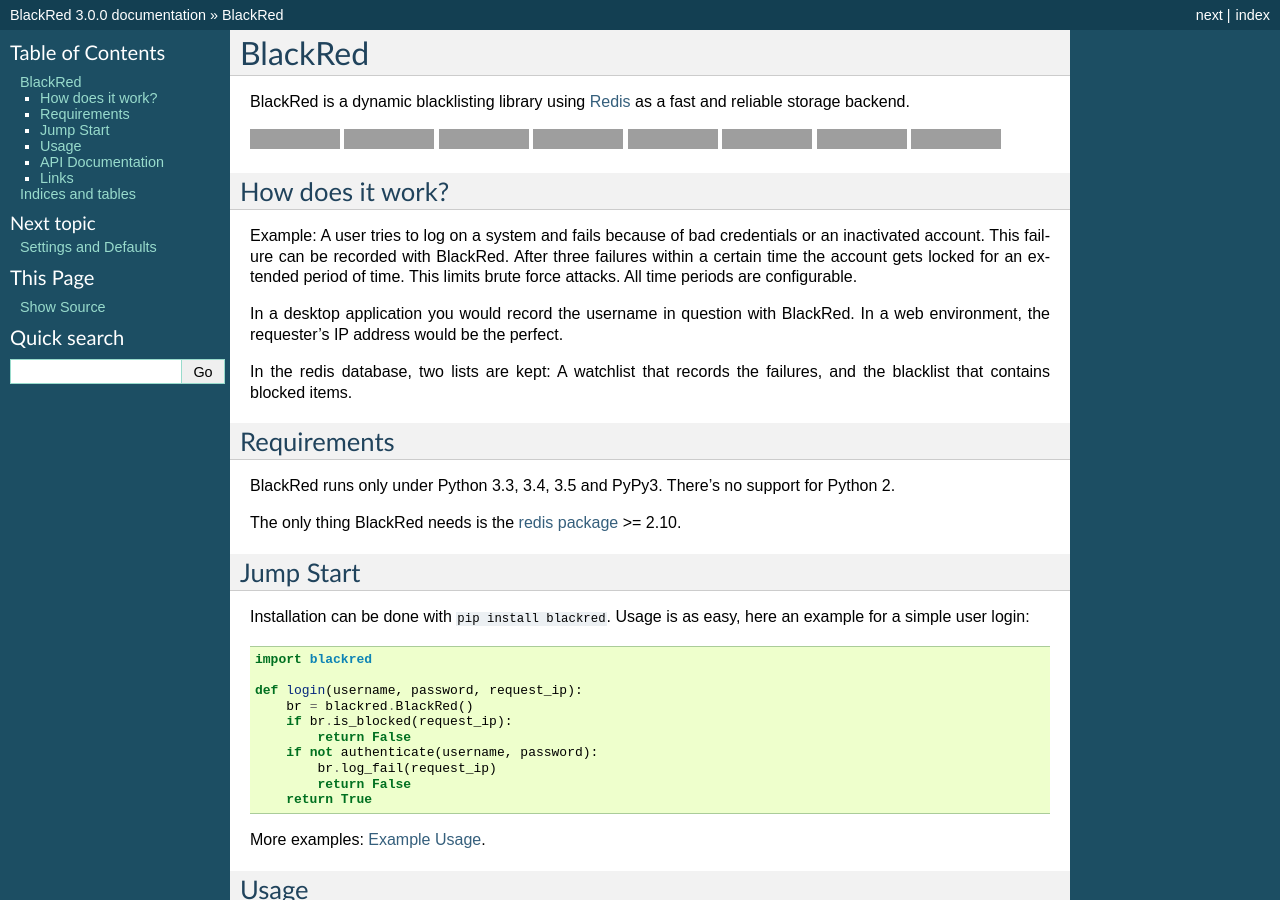
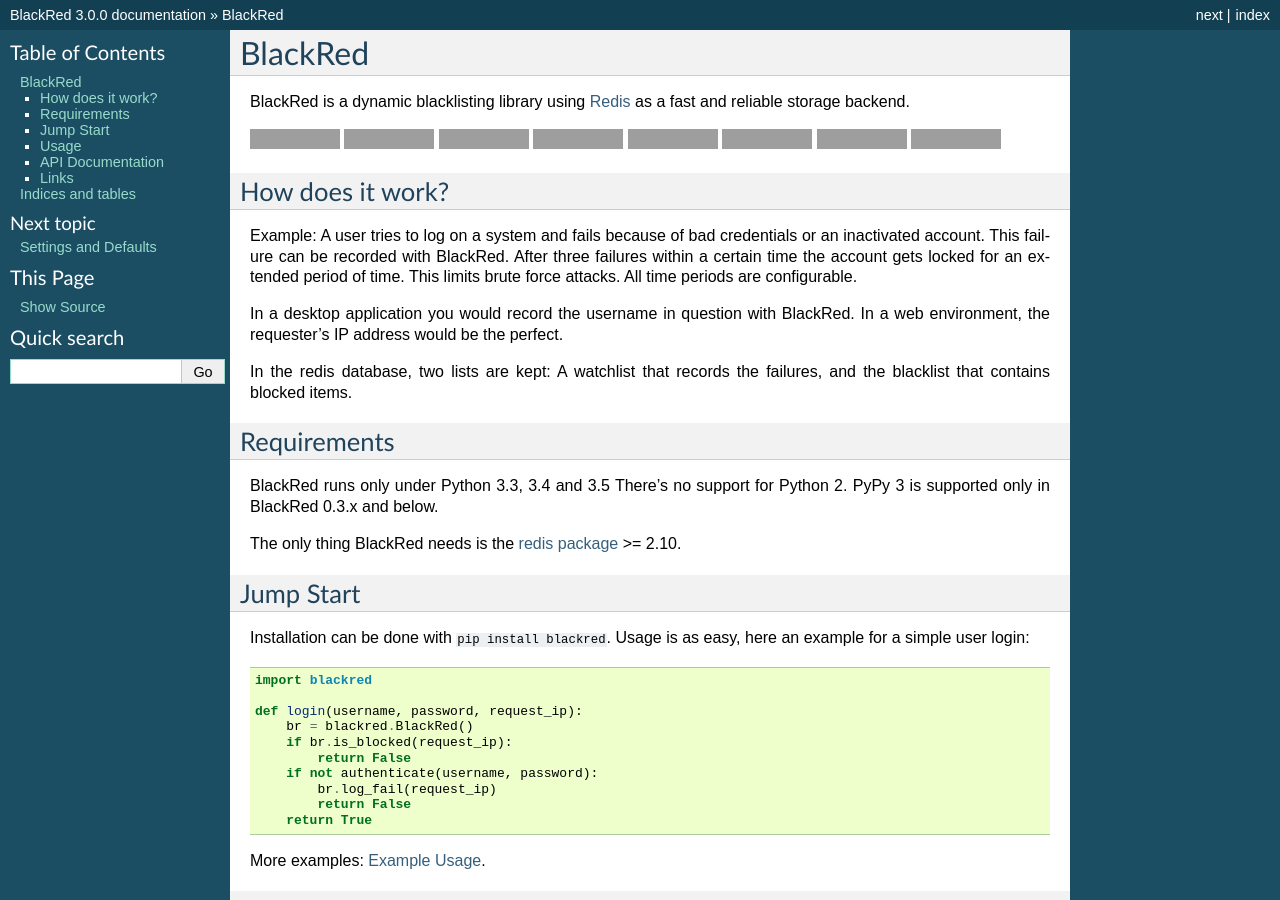
Before and after one commit to edelbluth/blackred, a Sphinx documentation site: the page built from doc/source/index.rst, in a window 1280 px wide and 900 px high, cut to the strip 0-900 px from the top of the window. Built offline with Sphinx 7.4.7, drawn with Linux system fonts in a browser that asks for light colours; grey boxes are pictures that could not be loaded.

Commit message:
Documentation: Phasing out PyPy 3 support

```diff
--- a/doc/source/index.rst
+++ b/doc/source/index.rst
@@ -39,7 +39,8 @@
 Requirements
 ------------
 
-BlackRed runs only under Python 3.3, 3.4, 3.5 and PyPy3. There's no support for Python 2.
+BlackRed runs only under Python 3.3, 3.4 and 3.5 There's no support for Python 2.
+PyPy 3 is supported only in BlackRed 0.3.x and below.
 
 The only thing BlackRed needs is the `redis package <https://pypi.python.org/pypi/redis>`__ >= 2.10.
 
```
